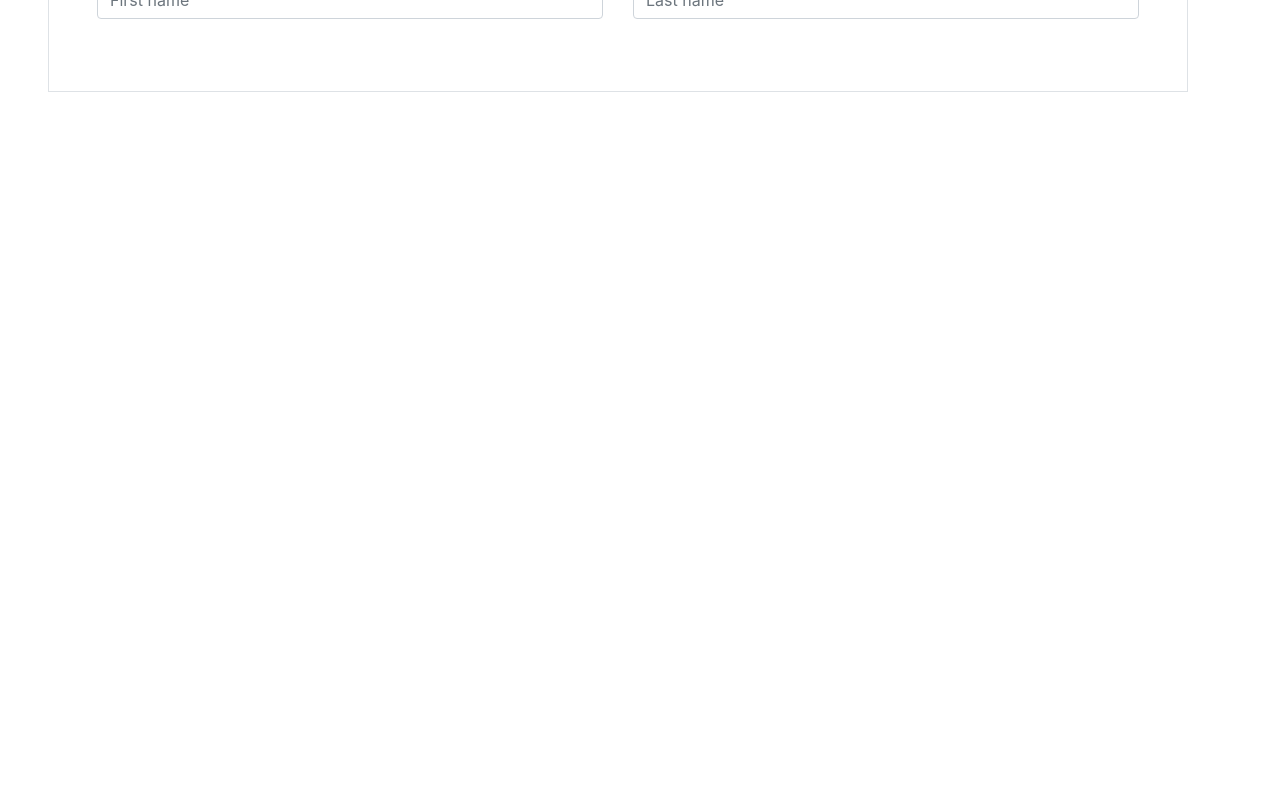
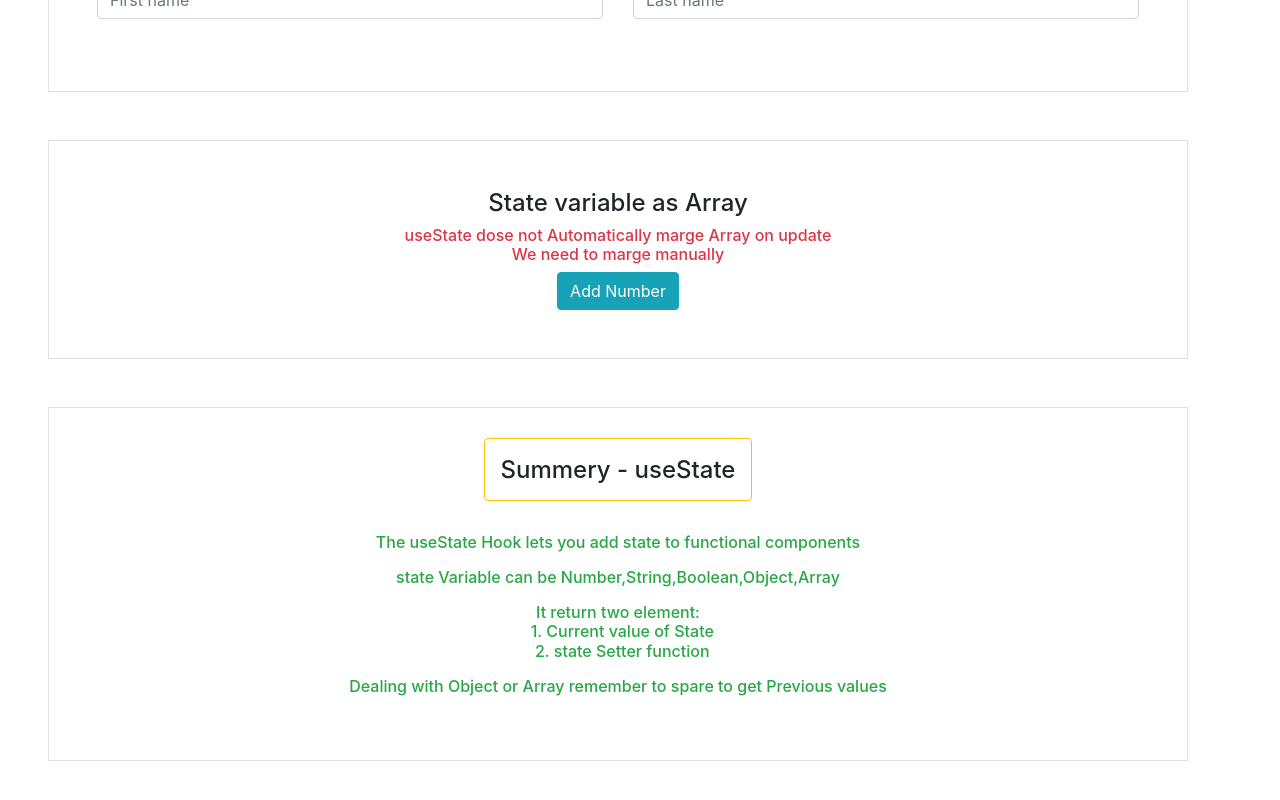
Before and after one commit to MinhazMinu/React-hooks, a React (Create React App) app: page / in a window 1280 px wide. Shown: the part 896-1696 px from the top of the page. Before the commit the page ends 1036 px from the top, so only its background shows below. Built offline with nearby package versions, Linux system fonts and the light colour scheme.

Commit message:
Summery => UseState

```diff
--- a/package.json
+++ b/package.json
@@ -11,6 +11,7 @@
     "react": "^16.13.1",
     "react-bootstrap": "^1.0.0",
     "react-dom": "^16.13.1",
+    "react-element-to-jsx-string": "^14.3.1",
     "react-router-dom": "^5.1.2",
     "react-scripts": "3.4.1"
   },
--- a/src/App.js
+++ b/src/App.js
@@ -4,6 +4,8 @@ import "./App.css";
 import Counter from "./Components/UseState/Counter";
 import Counter2 from "./Components/UseState/Counter2";
 import Counter3 from "./Components/UseState/Counter3";
+import Counter4 from "./Components/UseState/Counter4";
+import SummeryUseState from "./Components/UseState/SummeryUseState";
 
 function App() {
   return (
@@ -11,6 +13,8 @@ function App() {
       <Counter></Counter>
       <Counter2></Counter2>
       <Counter3></Counter3>
+      <Counter4></Counter4>
+      <SummeryUseState></SummeryUseState>
     </div>
   );
 }
--- a/src/Components/UseState/Counter3.js
+++ b/src/Components/UseState/Counter3.js
@@ -8,7 +8,7 @@ const Counter3 = () => {
     <div className="container border m-5 p-5">
       <h4>State variable as object</h4>
       <h6 className="text-danger">
-        useState dose not Automatically marge on update <br />
+        useState dose not Automatically marge object on update <br />
         We need to marge manually{" "}
       </h6>
       <form>
--- /dev/null
+++ b/src/Components/UseState/SummeryUseState.js
@@ -0,0 +1,29 @@
+import React from "react";
+
+const SummeryUseState = () => {
+  return (
+    <div className="container border m-5 p-5">
+      <h4 className="mb-4">
+        <span className="border border-warning rounded p-3 ">
+          Summery - useState
+        </span>
+      </h4>
+      <div className="h6 text-success mt-5">
+        <p>The useState Hook lets you add state to functional components</p>
+        <p>state Variable can be Number,String,Boolean,Object,Array</p>
+        <p>
+          It return two element:
+          <br />
+          &nbsp;&nbsp;1. Current value of State
+          <br />
+          &nbsp;&nbsp;2. state Setter function
+        </p>
+        <p>
+          Dealing with Object or Array remember to spare to get Previous values{" "}
+        </p>
+      </div>
+    </div>
+  );
+};
+
+export default SummeryUseState;
```
Also changed, not shown: 1 other file (tests, documents, lock files or other folders).
